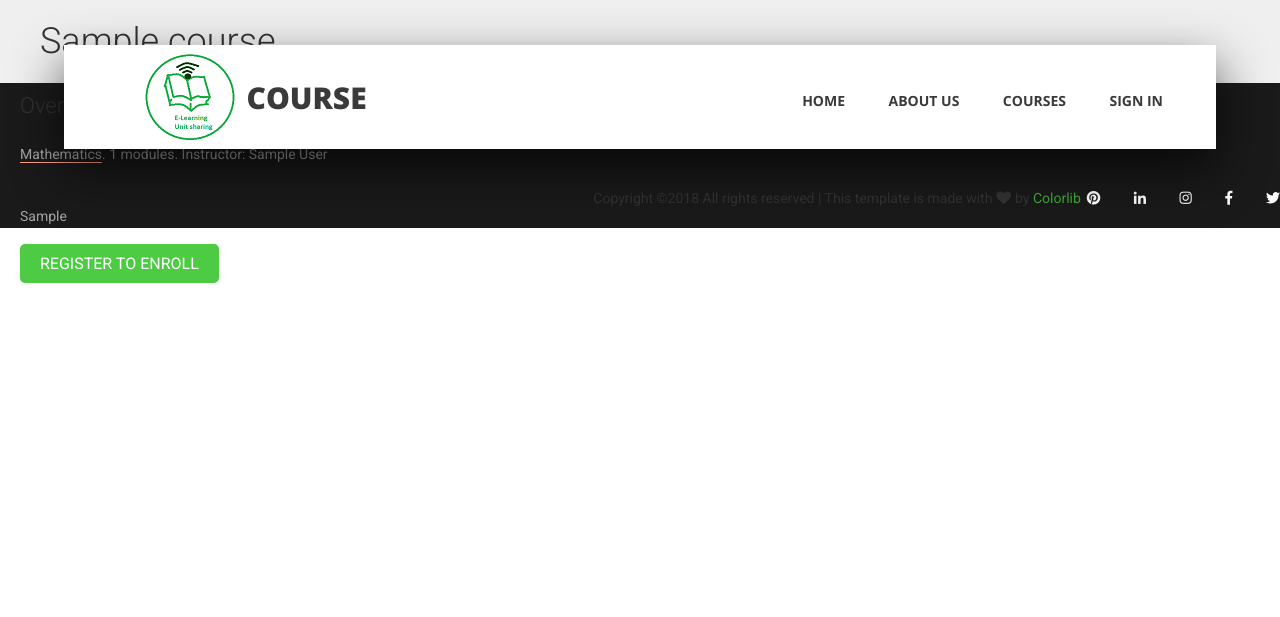
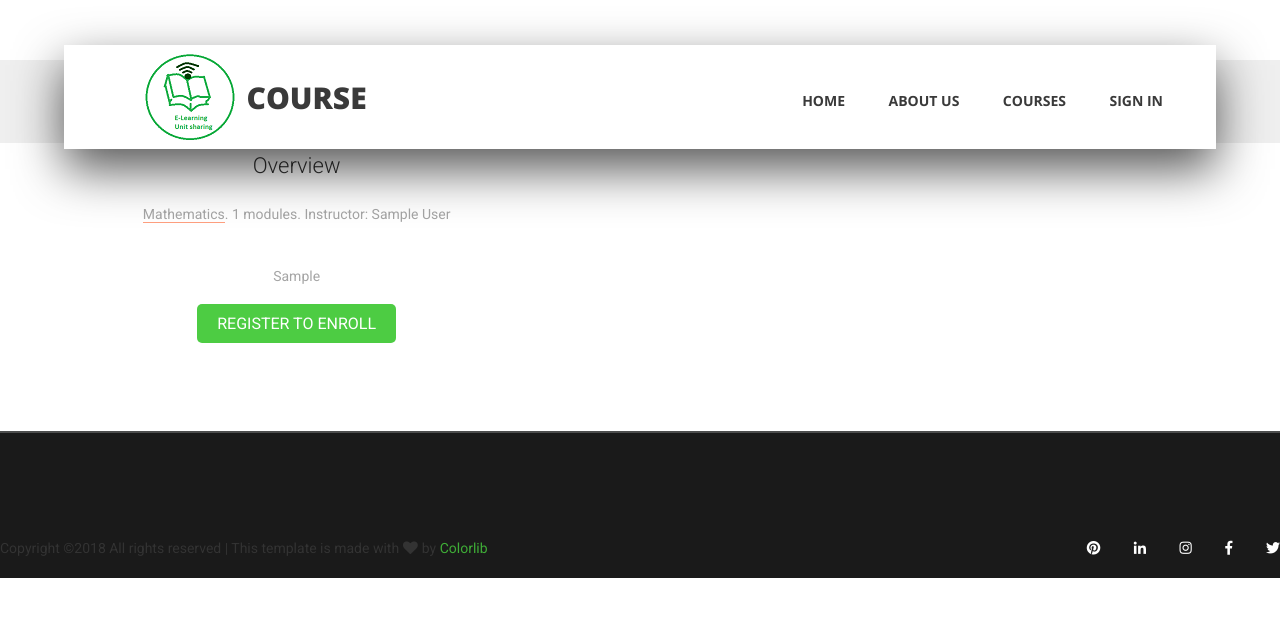
Before and after one commit to DjangoProjects123/projectelearn, a Django app: a page that uses courses/templates/base.html in a window 1280 px wide. Shown: the top 617 px of the page. Run offline with Django 3.2, Linux system fonts and the light colour scheme; data comes from the database, SQL or seed files in the repository; tables that the repository leaves empty hold one stand-in row (values such as "Sample post"); parts of the project's set-up code (start-up, migrations or seed data) failed here and were passed over; some libraries are stand-ins or nearby versions.

Commit message:
change to footer

```diff
--- a/courses/static/css/base.css
+++ b/courses/static/css/base.css
@@ -262,3 +262,7 @@ ul#course-modules li:hover {
     font-size: 45px;
 
 }
+
+#top_margin{
+    margin-top: 60px;
+}
--- a/courses/templates/base.html
+++ b/courses/templates/base.html
@@ -17,6 +17,7 @@
 </head>
 <body>
 
+		<div id="top_margin">
 <div class="super_container">
 
 	<!-- Header -->
@@ -133,9 +134,10 @@ Copyright &copy;<script>document.write(new Date().getFullYear());</script> All r
 			</div>
 
 		</div>
+	</div>
 	</footer>
 
-</div>
+
 
 
 
--- a/courses/templates/courses/course/detail.html
+++ b/courses/templates/courses/course/detail.html
@@ -5,6 +5,9 @@
 {% endblock %}
 
 {% block content %}
+<div class="newsletter">
+        <div class="row">
+         <div class="col text-center">
                  {% with subject=object.subject %}
                  <h1>
                      {{ object.title }}
@@ -18,11 +21,17 @@
                      </p>
                      {{ object.overview|linebreaks }}
                      {% if request.user.is_authenticated %}
+                     <div class="newsletter_form_container mx-auto">
                          <form action="{% url "student_enroll_course" %}" method="post">
                              {{ enroll_form }}
                              {% csrf_token %}
-                    <input type="submit" class="button" value="Enroll now">
+                             <div class="newsletter_form d-flex flex-md-row flex-column flex-xs-column align-items-center justify-content-center">
+                                     <input type="submit" class="newsletter_submit_btn trans_300" value="Enroll now">
+
+                                 </div>
+
                          </form>
+                     </div>
                      {% else %}
                          <a href="{% url "student_registration" %}" class="button">
                              Register to enroll
@@ -30,4 +39,11 @@
                      {% endif %}
                  </div>
              {% endwith %}
+
+
+
+         </div>
+     </div>
+
+ </div>
 {% endblock %}
```
Also changed, not shown: courses/templates/courses/course/list.html (+11 -0 lines). Lines whose indentation alone changed are shown as unchanged.
